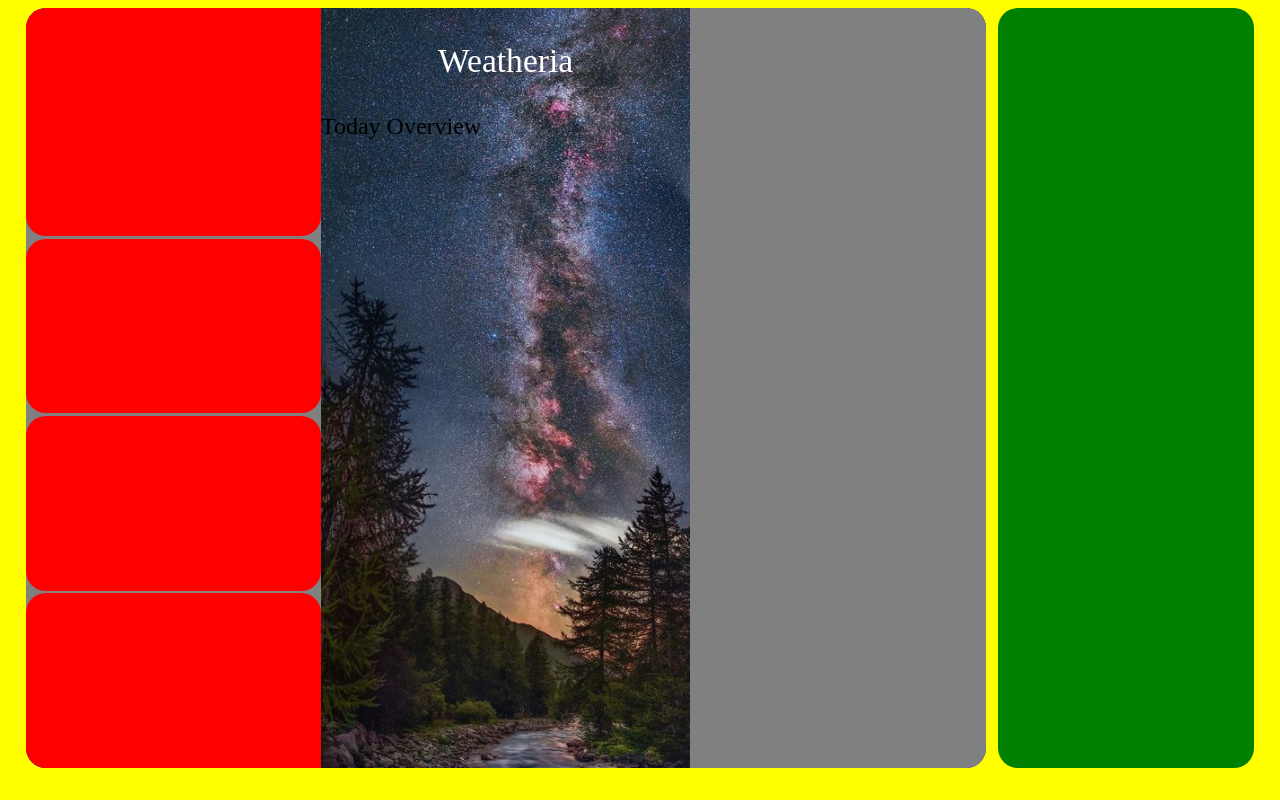
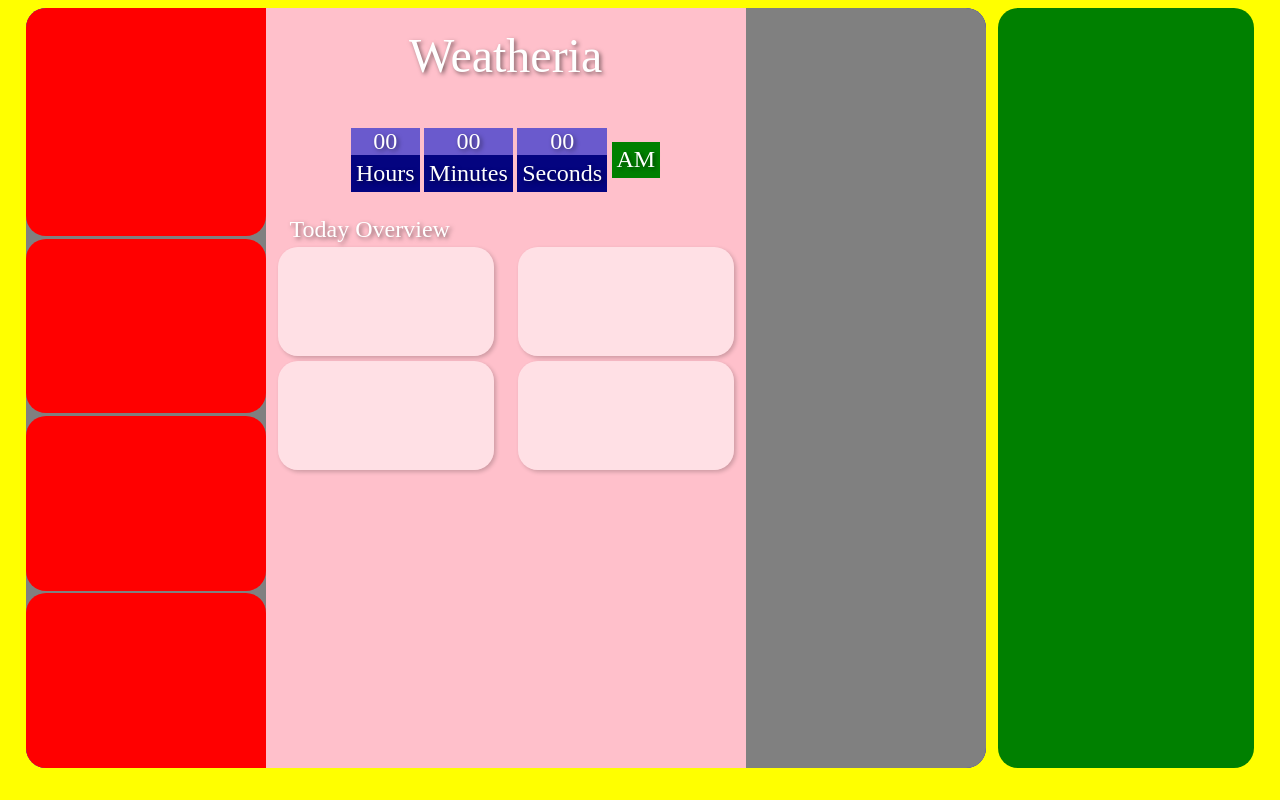
Before and after one commit to Kdlprabin/mobile-first-approach, a PHP site: page / in a window 1280 px wide. Run offline with PHP 8.4, Linux system fonts and the light colour scheme.

Commit message:
container2 responsiveness achived

```diff
--- a/index.html
+++ b/index.html
@@ -18,9 +18,29 @@
         </div>
         <div class="container" id="container2">
             <p id="title">Weatheria</p>
-            <div id="clock"></div>
-            <p id="overview">Today Overview</p>
-            <div id="four-boxes"></div>
+            <div id="clock">
+                <div>
+                    <span id="hours">00</span><span id="text"> Hours</span>
+                </div>
+                <div>
+                    <span id="minutes">00</span><span id="text"> Minutes</span>
+                </div>
+                <div>
+                    <span id="seconds">00</span><span id="text"> Seconds</span>
+                </div>
+                <div>
+                    <span id="ampm">AM</span>
+                </div>
+            </div>
+            <div id="overview-four-boxes">
+                <p id="overview">Today Overview</p>
+                <div id="four-boxes">
+                    <div id="pressure"></div>
+                    <div id="humidity"></div>
+                    <div id="wind"></div>
+                    <div id="feels-like"></div>
+                </div>
+            </div>
         </div>
         <div class="container" id="container3"></div>
     </section>
--- a/style.css
+++ b/style.css
@@ -1,5 +1,6 @@
 *{
     font-size: 24px;
+    text-shadow: 2px 2px 4px rgb(0 0 0 / 50%);
 }
 
 body{
@@ -21,11 +22,11 @@ body{
 .container{
     border-radius: 20px 0px 0px 20px;
     height: 100%;
+    width: 100%;
     background-color: grey;
 
 }
 #container1{
-    width: 80%;
     display: flex;
     justify-content: space-between;
     flex-direction: column;
@@ -50,23 +51,80 @@ body{
 
 
 #container2{
-    width: 100%;
+    width: 50%;
     border-radius: 0;
-    background-image: url(images/night.jpg);
-    background-size: cover;
+    color: white;
+    background-color: pink;
+    display: flex;
+    flex-direction: column;
 }
 
 /* container 2 elements */
 #title{
+    font-size: 2rem;
+    text-align: center;
+    line-height: 0;
+}
+
+/* clock-section */
+
+
+#clock{
+    font-size: 2rem;
+    text-align: center;
+    margin: 0rem 5rem 1rem;
+    display: flex;
+    align-items: center;
+    justify-content: center;
+    border-radius: 5px;
+}
+#clock div{
     color: white;
-    font-size: 1.4rem;
-    text-align: center;
+    display: flex;
+    background-color: slateblue;
+    flex-direction: column;
+    margin: 1rem 0.1rem 0rem;
+    text-shadow: 2px 2px 4px rgb(0 0 0 / 30%);
+}
+#clock div #text{
+    background-color: rgb(4, 4, 128);
+    margin: 0px;
+    padding: 0.2rem;
+}
+#clock div #ampm{
+    background-color: green;
+    margin: 0px;
+    padding: 0.2rem;
+}
+
+#overview{
+    font-size: 1rem;
+    margin-left: 1rem;
+    display: inline;
+}
+#overview-four-boxes{
+    height: 30%;
+    width: 100%;
+}
+#four-boxes{
+    height: 100%;
+    width: 100%;
+    display: grid;
+    grid-template-columns: 1fr 1fr;
+}
+
+#four-boxes div{
+    background-color: rgba(255, 255, 255, 0.51);
+    width: 90%;
+    height: 95%;
+    border-radius: 20px;
+    margin: 2% auto;
+    box-shadow: 2px 2px 4px rgb(0 0 0 / 20%);
 }
 #container3{
-    width: 80%;
     border-radius:0px 20px 20px 0px;
 }
-
+/* container3 objects */
 
 /* Drawer */
 #searchSection{
```
Also changed, not shown: mediaQueries.css (+76 -21 lines).
